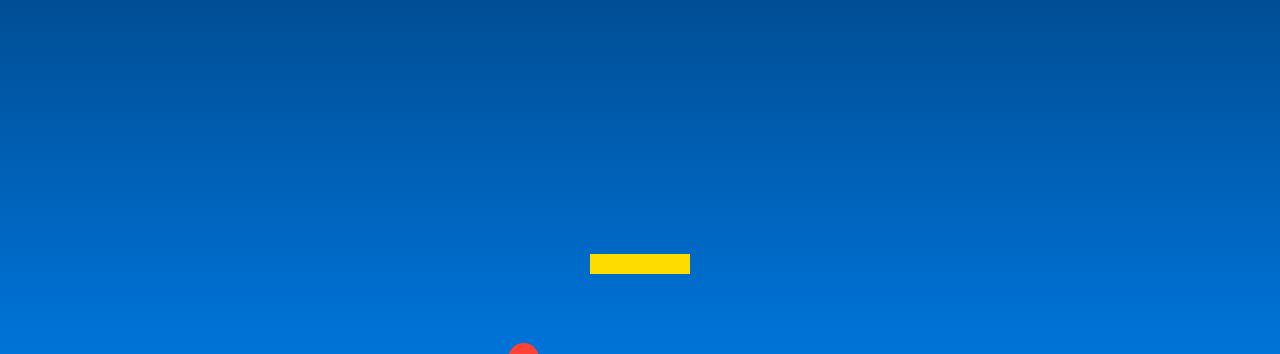
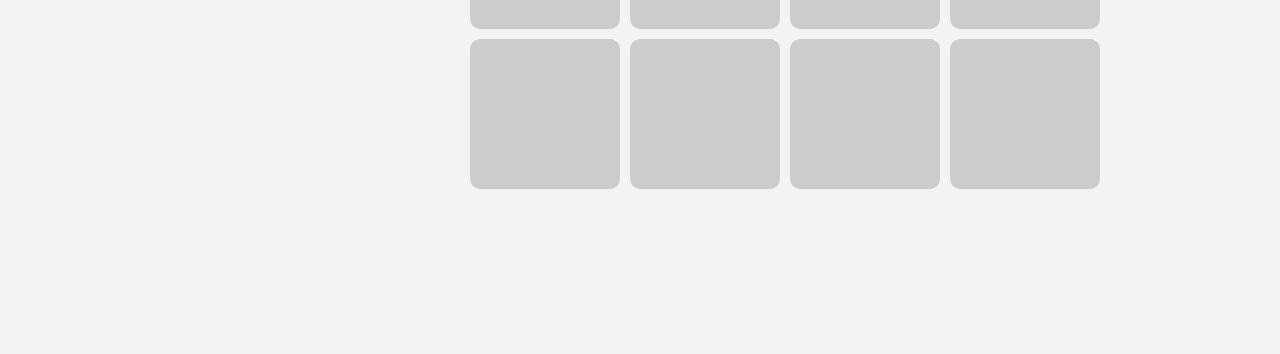
Before and after one commit to alpalkim/playableAdTest, a plain HTML site: page index.html in a window 1280 px wide. Shown: the part 446-800 px from the top of the page. Drawn offline with Linux system fonts and the light colour scheme.

Commit message:
Pair game

```diff
--- a/index.html
+++ b/index.html
@@ -3,131 +3,120 @@
 <head>
   <meta charset="UTF-8">
   <meta name="viewport" content="width=device-width, initial-scale=1.0">
-    <title>Catch the Stars</title>
+  <title>Memory Pair Game</title>
   <style>
     body {
+      font-family: Arial, sans-serif;
+      display: flex;
+      justify-content: center;
+      align-items: center;
+      height: 100vh;
       margin: 0;
-            overflow: hidden;
-            font-family: Arial, sans-serif;
-            background: linear-gradient(to bottom, #001f3f, #0074D9);
+      background-color: #f3f3f3;
     }
-        canvas {
-            display: block;
+    .game-board {
+      display: grid;
+      grid-template-columns: repeat(4, 150px);
+      grid-gap: 10px;
+      justify-items: center;
+    }
+    .card {
+      width: 150px;
+      height: 150px;
+      background-color: #ccc;
+      border-radius: 10px;
+      cursor: pointer;
+      position: relative;
+    }
+    .card img {
+      width: 100%;
+      height: 100%;
+      border-radius: 10px;
+      position: absolute;
+      visibility: hidden;
+    }
+    .card.flipped img {
+      visibility: visible;
+    }
+    .card.matched {
+      background-color: #90ee90;
+    }
+    .card.matched img {
+      visibility: visible;
+    }
+    .score {
+      margin-bottom: 20px;
     }
   </style>
 </head>
 <body>
-    <canvas id="gameCanvas"></canvas>
+
+  <div class="score">
+    <h1>Memory Pair Game</h1>
+    <p>Find all matching pairs!</p>
+    <p>Moves: <span id="moves">0</span></p>
+  </div>
+
+  <div class="game-board" id="game-board">
+    <!-- Cards will be inserted here by JavaScript -->
+  </div>
 
   <script>
-        const canvas = document.getElementById("gameCanvas");
-        const ctx = canvas.getContext("2d");
-        canvas.width = window.innerWidth;
-        canvas.height = window.innerHeight;
+    const images = [
+      'https://via.placeholder.com/150/FF5733/FFFFFF?text=1',
+      'https://via.placeholder.com/150/33FF57/FFFFFF?text=2',
+      'https://via.placeholder.com/150/3357FF/FFFFFF?text=3',
+      'https://via.placeholder.com/150/FF33FF/FFFFFF?text=4',
+      'https://via.placeholder.com/150/33FFFF/FFFFFF?text=5',
+      'https://via.placeholder.com/150/FFFF33/FFFFFF?text=6'
+    ];
 
-        const basket = {
-            x: canvas.width / 2 - 50,
-            y: canvas.height - 100,
-            width: 100,
-            height: 20,
-            color: "#FFDC00",
-            speed: 7
-        };
+    let gameBoard = document.getElementById('game-board');
+    let movesCount = 0;
+    let flippedCards = [];
+    let matchedCards = [];
 
-        const stars = [];
-        let score = 0;
-        let gameOver = false;
+    // Double the images for the pairs
+    const shuffledImages = [...images, ...images].sort(() => Math.random() - 0.5);
 
-        function createStar() {
-            const size = Math.random() * 20 + 10;
-            stars.push({
-                x: Math.random() * canvas.width,
-                y: -size,
-                size: size,
-                speed: Math.random() * 3 + 2,
-                color: "#FF4136"
+    // Create the cards
+    shuffledImages.forEach(image => {
+      const card = document.createElement('div');
+      card.classList.add('card');
+      const img = document.createElement('img');
+      img.src = image;
+      card.appendChild(img);
+      card.addEventListener('click', () => flipCard(card, img, image));
+      gameBoard.appendChild(card);
     });
-        }
 
-        function drawBasket() {
-            ctx.fillStyle = basket.color;
-            ctx.fillRect(basket.x, basket.y, basket.width, basket.height);
-        }
+    function flipCard(card, img, image) {
+      if (flippedCards.length === 2 || card.classList.contains('flipped') || card.classList.contains('matched')) return;
 
-        function drawStars() {
-            stars.forEach(star => {
-                ctx.fillStyle = star.color;
-                ctx.beginPath();
-                ctx.arc(star.x, star.y, star.size, 0, Math.PI * 2);
-                ctx.fill();
-            });
-        }
+      card.classList.add('flipped');
+      flippedCards.push({ card, img, image });
 
-        function moveBasket() {
-            if (keys.ArrowLeft && basket.x > 0) {
-                basket.x -= basket.speed;
-            }
-            if (keys.ArrowRight && basket.x + basket.width < canvas.width) {
-                basket.x += basket.speed;
+      if (flippedCards.length === 2) {
+        movesCount++;
+        document.getElementById('moves').textContent = movesCount;
+        checkMatch();
       }
     }
 
-        function updateStars() {
-            stars.forEach((star, index) => {
-                star.y += star.speed;
-
-                // Check for collision with the basket
-                if (
-                    star.y + star.size > basket.y &&
-                    star.x > basket.x &&
-                    star.x < basket.x + basket.width
-                ) {
-                    score++;
-                    stars.splice(index, 1);
-                } else if (star.y > canvas.height) {
-                    gameOver = true;
+    function checkMatch() {
+      if (flippedCards[0].image === flippedCards[1].image) {
+        flippedCards.forEach(item => item.card.classList.add('matched'));
+        matchedCards.push(flippedCards[0].image);
+      } else {
+        setTimeout(() => {
+          flippedCards.forEach(item => item.card.classList.remove('flipped'));
+        }, 1000);
       }
-            });
+      flippedCards = [];
+      if (matchedCards.length === images.length) {
+        setTimeout(() => alert('You won!'), 500);
       }
-
-        function displayScore() {
-            ctx.fillStyle = "#FFFFFF";
-            ctx.font = "24px Arial";
-            ctx.fillText(`Score: ${score}`, 10, 30);
     }
-
-        function displayGameOver() {
-            ctx.fillStyle = "#FFFFFF";
-            ctx.font = "48px Arial";
-            ctx.textAlign = "center";
-            ctx.fillText("Game Over", canvas.width / 2, canvas.height / 2);
-        }
-
-        const keys = {};
-        window.addEventListener("keydown", e => (keys[e.key] = true));
-        window.addEventListener("keyup", e => (keys[e.key] = false));
-
-        function gameLoop() {
-            ctx.clearRect(0, 0, canvas.width, canvas.height);
-
-            if (Math.random() < 0.02) createStar();
-
-            moveBasket();
-            updateStars();
-
-            drawBasket();
-            drawStars();
-            displayScore();
-
-            if (gameOver) {
-                displayGameOver();
-                return;
-            }
-
-            requestAnimationFrame(gameLoop);
-        }
-
-        gameLoop();
   </script>
 </body>
 </html>
```
Lines whose indentation alone changed are shown as unchanged.
